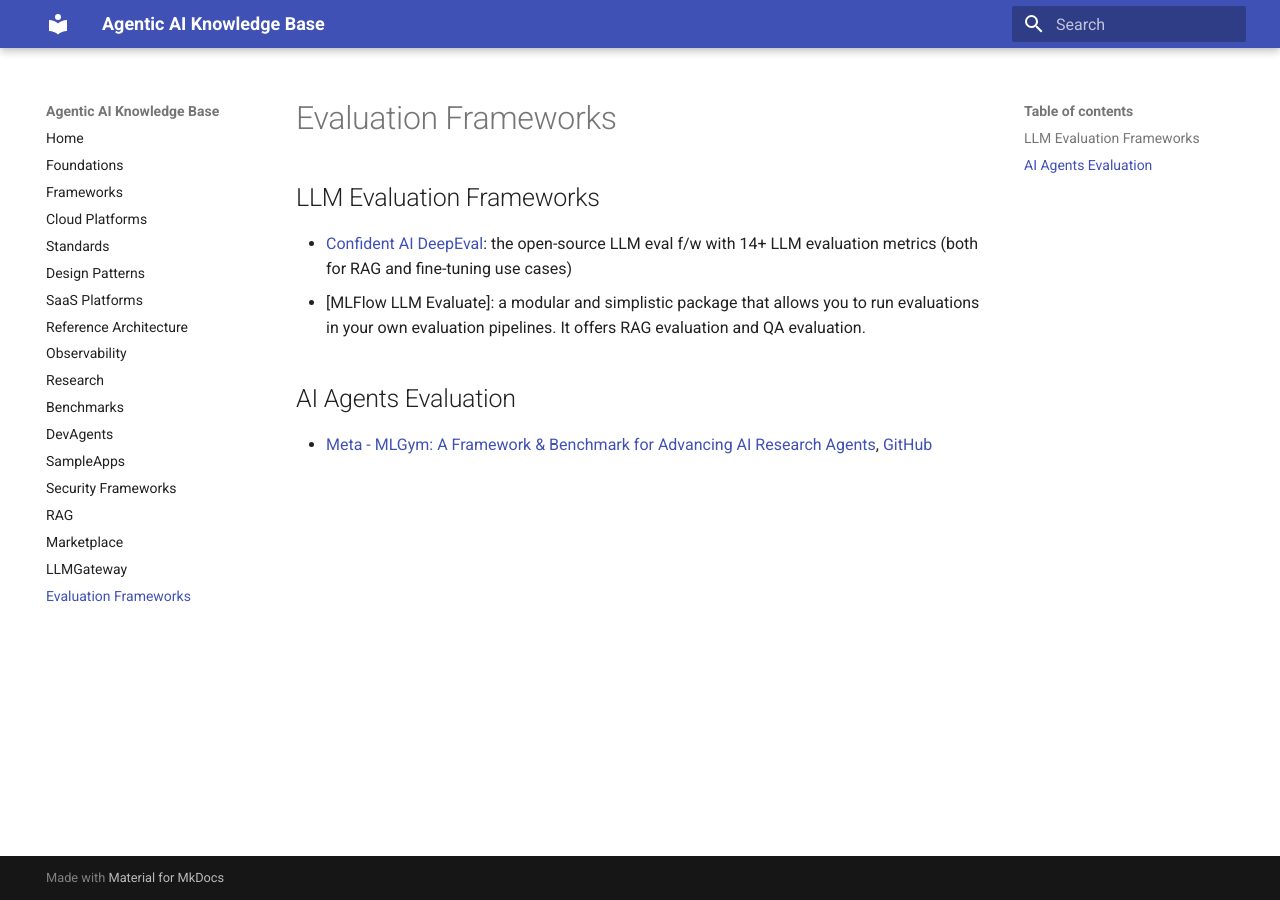
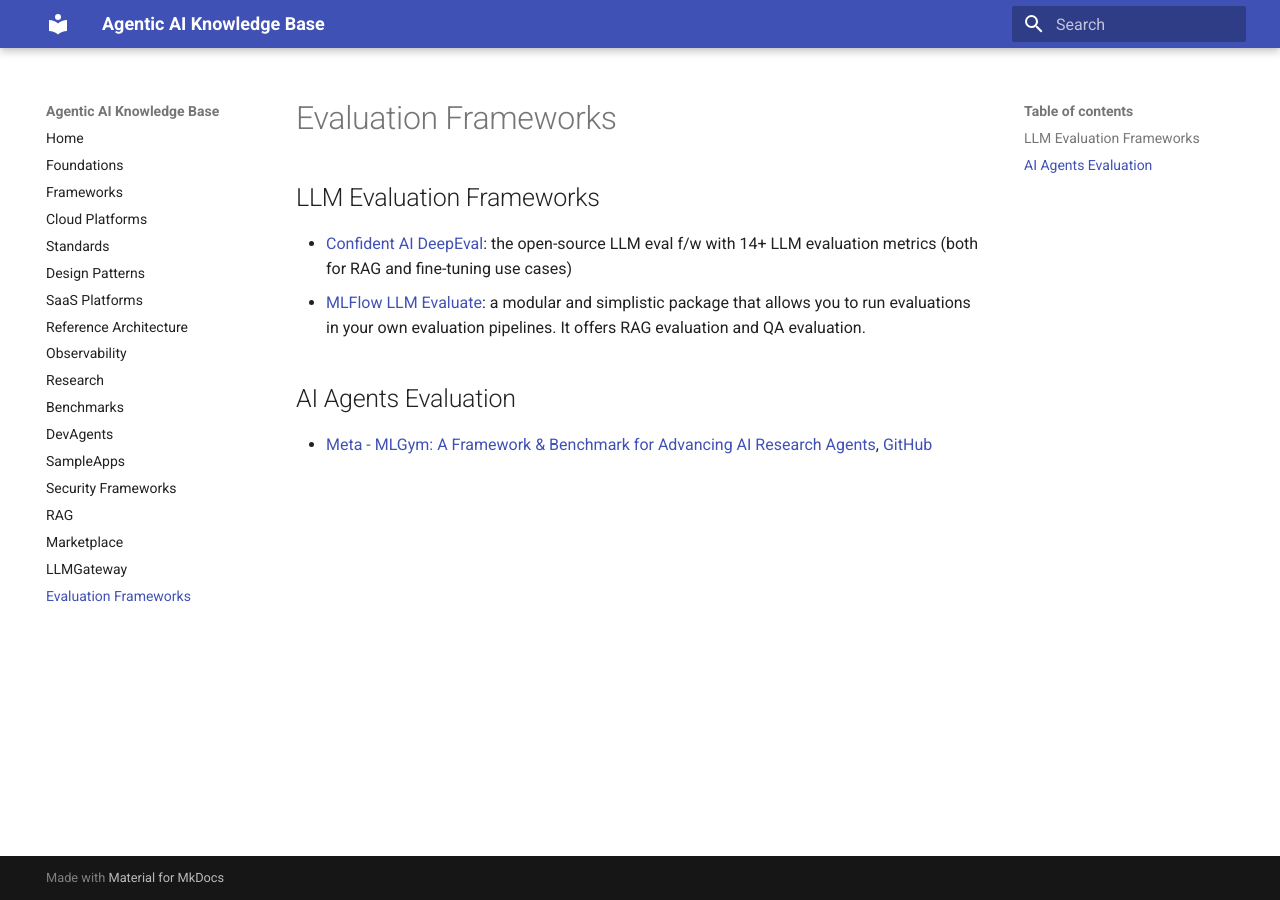
Before and after one commit to ankurkumarz/agentic-ai-knowledge-base, an MkDocs documentation site: the page built from docs/EvaluationFrameworks/Readme.md, in a window 1280 px wide. Built offline with MkDocs 1.6.1 and Material for MkDocs 9.7.7, drawn with Linux system fonts in a browser that asks for light colours; part of the change alters nothing that is shown.

```diff
--- a/docs/EvaluationFrameworks/Readme.md
+++ b/docs/EvaluationFrameworks/Readme.md
@@ -3,7 +3,7 @@
 ## LLM Evaluation Frameworks
 
 - [Confident AI DeepEval](https://docs.confident-ai.com/): the open-source LLM eval f/w with 14+ LLM evaluation metrics (both for RAG and fine-tuning use cases)
-- [MLFlow LLM Evaluate]: a modular and simplistic package that allows you to run evaluations in your own evaluation pipelines. It offers RAG evaluation and QA evaluation.
+- [MLFlow LLM Evaluate](https://mlflow.org/docs/latest/llms/llm-evaluate/): a modular and simplistic package that allows you to run evaluations in your own evaluation pipelines. It offers RAG evaluation and QA evaluation.
 
 ## AI Agents Evaluation
 
```
